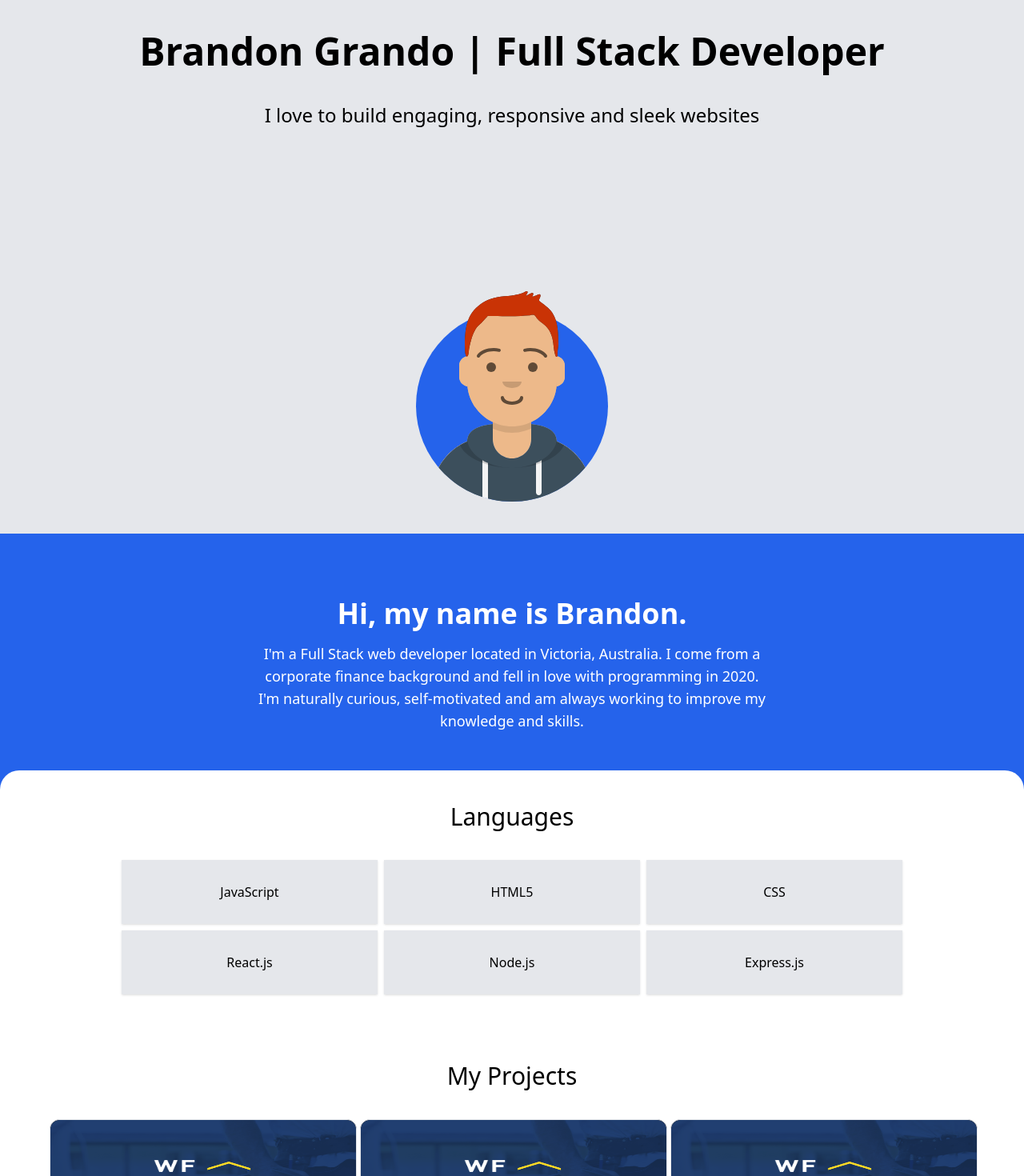
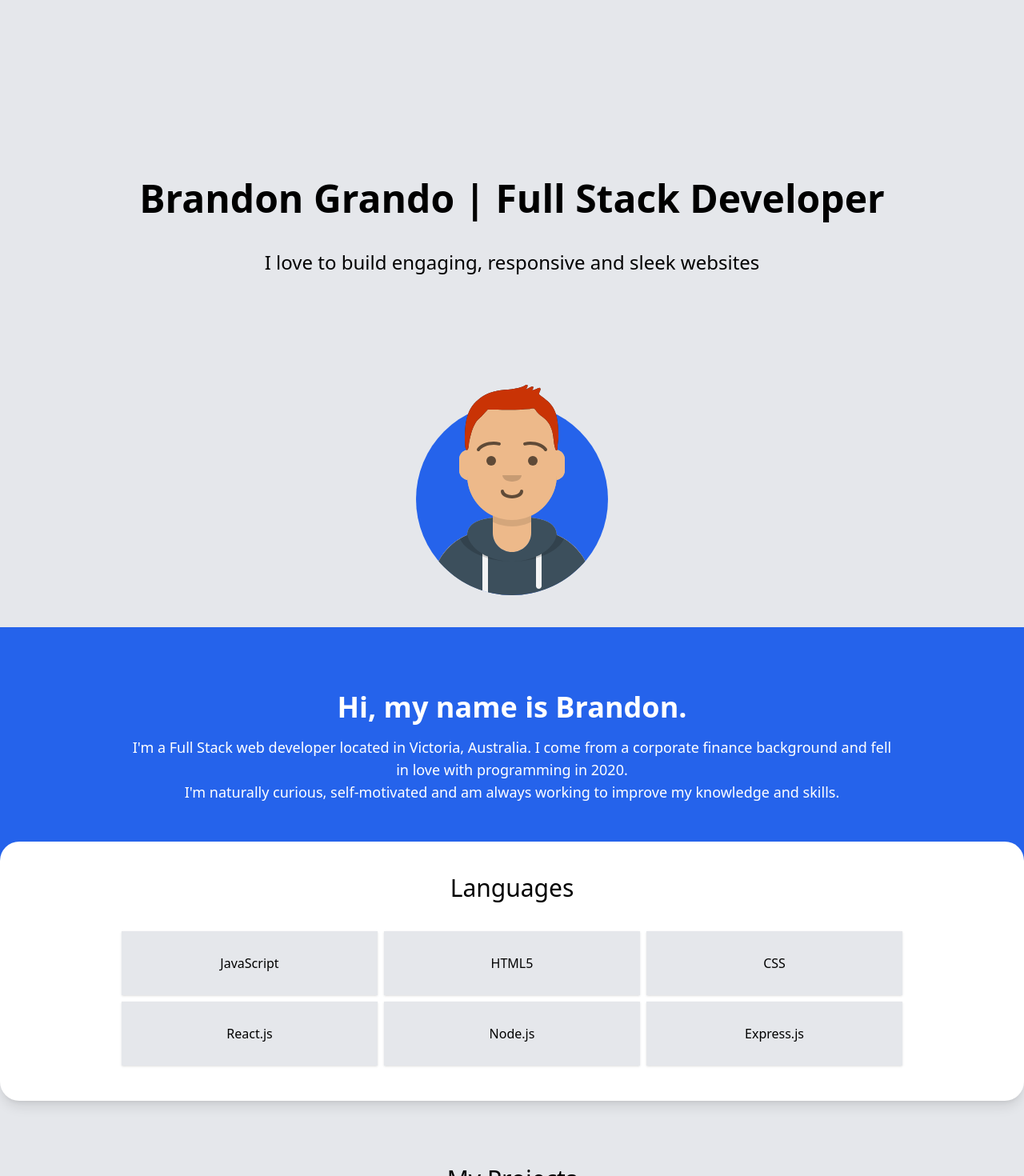
Before and after one commit to bgrando24/portfolio-2022, a React (Create React App) app: page / in a window 1280 px wide. Shown: the top 1470 px of the page at 80% size. Built offline with nearby package versions, Linux system fonts and the light colour scheme.

Commit message:
Styling updates

```diff
--- a/src/components/about/About.js
+++ b/src/components/about/About.js
@@ -8,7 +8,7 @@ export function About() {
 
             <div className="flex flex-col items-center mx-auto bg-blue-600 text-white h-2/3 mt-10">
                 <h1 className=" font-bold text-center text-4xl pt-20">Hi, my name is Brandon.</h1>
-                <h4 className="text-center mt-4 text-lg w-6/12 mb-32">
+                <h4 className="text-center mt-4 text-lg w-3/4 mb-32">
                     I'm a Full Stack web developer located in Victoria, Australia.
                     I come from a corporate finance background and fell in love with programming in 2020.
                     <br />
--- a/src/components/contact/Contact.js
+++ b/src/components/contact/Contact.js
@@ -29,10 +29,14 @@ export function Contact() {
 
 export function GoogleContactForm() {
     return (
+        <div className="container mx-auto w-640 flex justify-center h-[1250px] bg-white shadow-lg rounded-3xl">
         <iframe
             src="https://docs.google.com/forms/d/e/1FAIpQLSfu8INDoiPheV0eLIU1NW7Stm0vn_Txj1230Wm6kCNQapRerA/viewform?embedded=true"
-            width="640" height="650" frameborder="0" marginheight="0" marginwidth="0">
+            width='640' frameborder="0" marginheight="0" marginwidth="0">
                 Loading…
         </iframe>
+        </div>
     )
 }
+
+// width="640" height="650" frameborder="0" marginheight="0" marginwidth="0"
--- a/src/components/languages/Languages.js
+++ b/src/components/languages/Languages.js
@@ -11,7 +11,7 @@ const languages = [
 
 export function Languages() {
     return (
-        <div className="container mx-auto h-auto bg-white -mt-20 pt-10 mb-20 rounded-3xl">
+        <div className="container mx-auto h-auto bg-white -mt-20 py-10 mb-20 rounded-3xl shadow-lg">
 
             <h1 className="text-center text-3xl text-bold mb-8">Languages</h1>
 
--- a/src/components/welcome/Welcome.js
+++ b/src/components/welcome/Welcome.js
@@ -4,7 +4,7 @@ import React from "react"
 
 export function Welcome() {
     return (
-        <div className="container mx-auto h-1/3 flex-1 justify-end items-center flex-col">
+        <div className="container mx-auto h-96 flex justify-end items-center flex-col pb-10">
             <h1 className="text-center text-5xl font-bold py-10">Brandon Grando | Full Stack Developer</h1>
             <h1 className="text-center text-2xl">I love to build engaging, responsive and sleek websites</h1>
         </div>
--- a/src/index.css
+++ b/src/index.css
@@ -2,6 +2,7 @@ body {
   margin: 0;
   padding: 0;
   overflow-x: hidden;
+  background-color: rgb(229 231 235); /*Tailwind 'gray-200' */
 }
 
 
```
